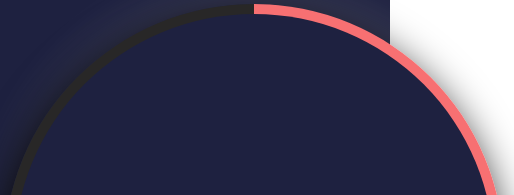
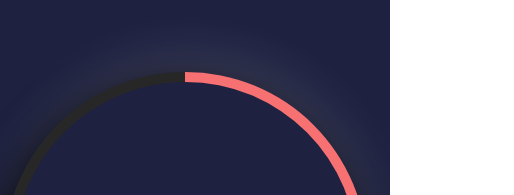
Before and after one commit to lucaslopeslima/pomodoro_app, a plain HTML site: page index.html in a window 390 px wide. Shown: the part 250-445 px from the top of the page, 514 px wide, since content can reach past the window. Drawn offline with Linux system fonts and the light colour scheme.

Commit message:
feat- aspect ratio

```diff
--- a/style/_media.scss
+++ b/style/_media.scss
@@ -1,6 +1,6 @@
-@media (max-width: 530px){
+/* @media (max-width: 530px){
     .timer{
-        width: 200px;
-        height: 200px;
+        width: 300px !important;
+        height: 300px !important;
     }
-}
+} */
--- a/style/main.scss
+++ b/style/main.scss
@@ -65,8 +65,12 @@
         }
         .timer{
             margin-top: 75px;
-            height: 500px;
-            width: 500px;
+            //height: 500px;
+            //width: 500px;
+            //height: 500px;
+            width: 95%;
+            max-width: 500px;
+            aspect-ratio: 1 / 1;
             border-radius: 50%;
             position: relative;
             box-shadow: -5px 14px 44px #000000, 5px -16px 50px rgba(255, 255, 255, 0.15);
```
Also changed, not shown: style/main.css, 1 other file.
